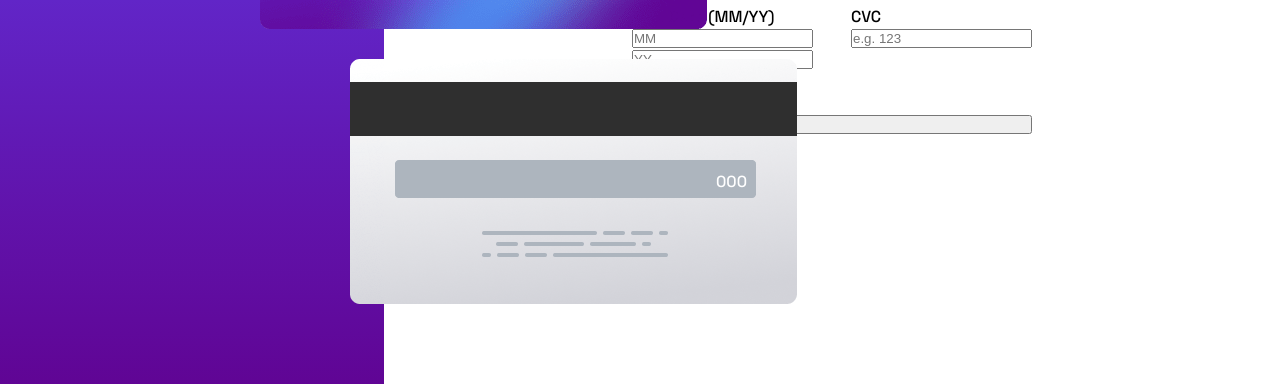
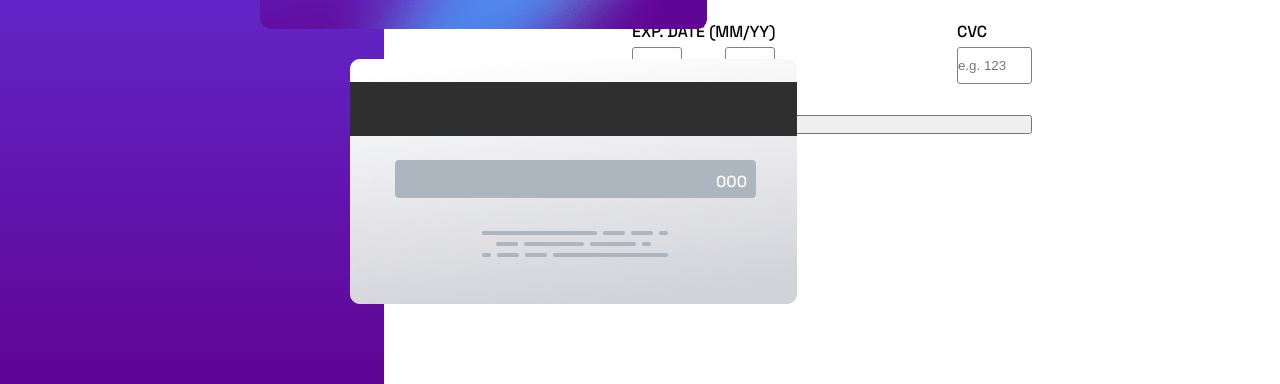
Before and after one commit to femas1/interactive-card-detail, a plain HTML site: page index.html in a window 1280 px wide. Shown: the part 416-800 px from the top of the page. Drawn offline with Linux system fonts and the light colour scheme.

Commit message:
styling form inputs

```diff
--- a/index.html
+++ b/index.html
@@ -63,7 +63,7 @@
     <form action="" class="container-white__form">
 
       <div class="container-white__form__cardholder">
-        <label for="cardHolder">Cardholder Name</label>
+        <label id="cardHolderName" for="cardHolder">Cardholder Name</label>
         <input type="text" name="cardHolder" id="cardHolder" placeholder="e.g. Jane Appleseed">
       </div>
 
@@ -75,9 +75,12 @@
       <div class="container-white__form__expDate__CVC">
 
         <div class="container-white__form__expDate">
-          <label for="expDate">Exp. Date (MM/YY)</label>
-          <input type="text" name="expDate" id="month" placeholder="MM" required minlength="2" maxlength="2">
-          <input type="text" name="expDate" id="year" placeholder="YY" required minlength="2" maxlength="2">
+
+            <label for="expDate">Exp. Date (MM/YY)</label>
+          <div id="month__year">
+            <input type="text" name="expDate" id="month" placeholder="MM" required minlength="2" maxlength="2">
+            <input type="text" name="expDate" id="year" placeholder="YY" required minlength="2" maxlength="2">
+          </div>
         </div>
 
         <div class="container-white__form__CVC">
--- a/style.css
+++ b/style.css
@@ -95,8 +95,41 @@ body {
     flex-direction: column;
 }
 
-.container-white__form__expDate__CVC {
+label {
+    text-transform: uppercase;
+    font-size: 16px;
+}
+
+input {
+    margin-top: 5px;
+    padding: 10px 0;
+    border-radius: 3px;
+    border: 1px solid grey;
+}
+
+.container-white__form__expDate__CVC{
     flex-direction: row;
+    justify-content: space-between;
+}
+
+#month__year {
+    display: flex;
+    flex-direction: row;
+    justify-content: space-between;
+}
+
+#month, #year {
+    width: 50px;
+    text-align: center;
+}
+
+#cvc {
+    width: 75px;
+}
+
+.container-white__form__CVC {
+    display: flex;
+    flex-direction: column;
 }
 
 .hidden {
```
